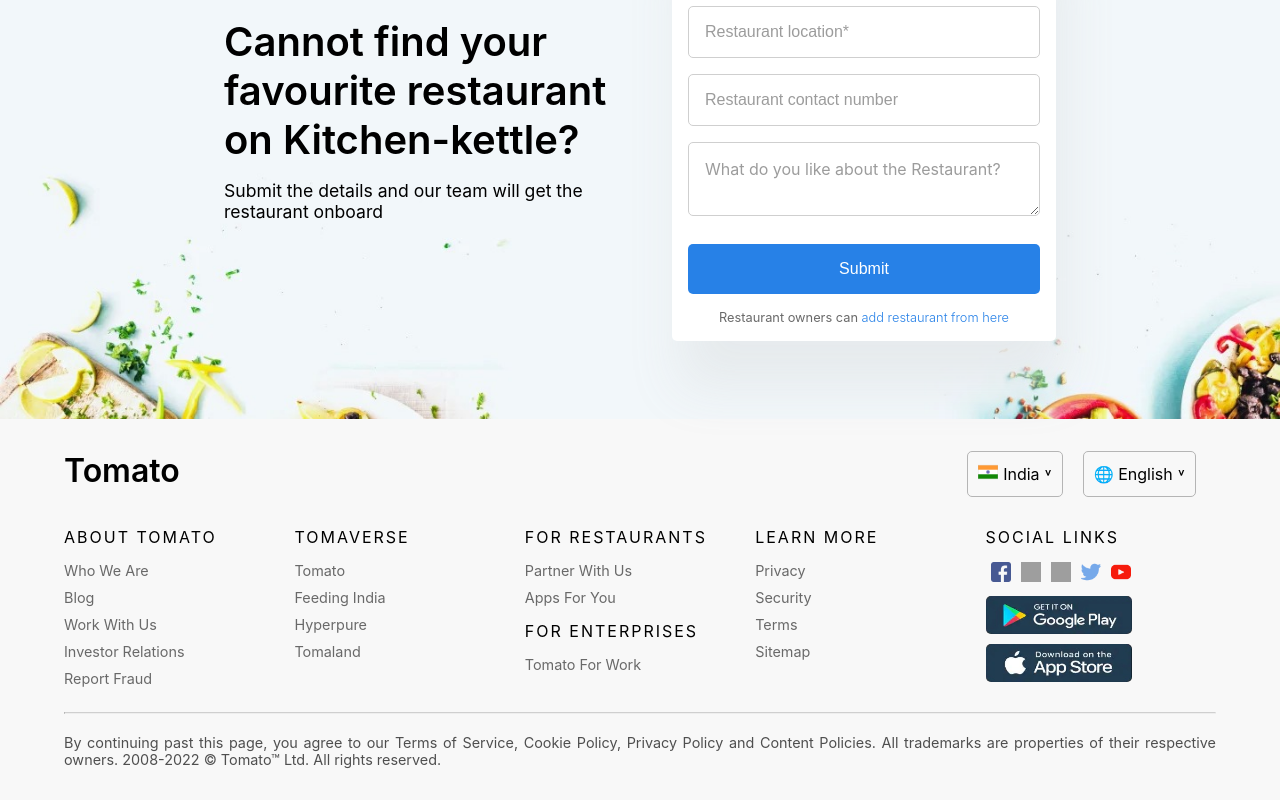
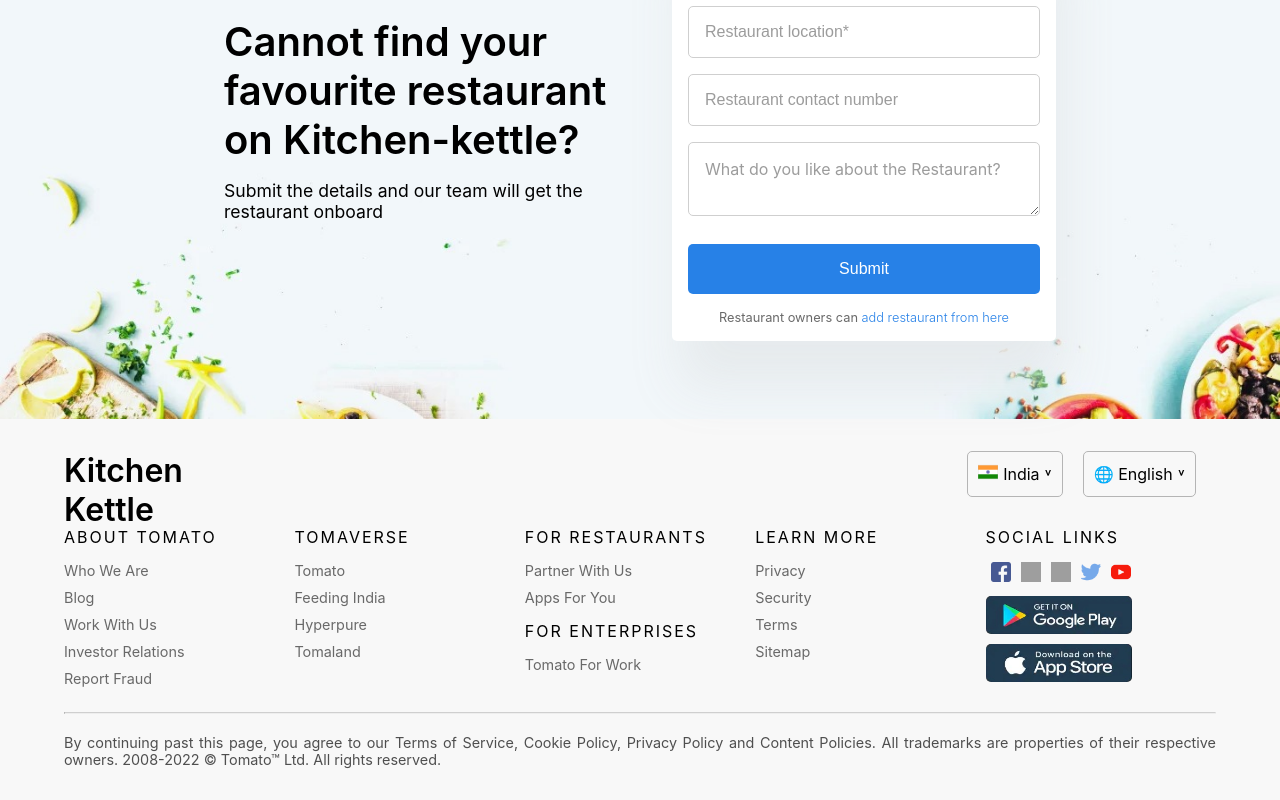
Before and after one commit to Mrcoolx10011/Kitchen-kettle, a React (Vite) app: page /add-restaurant in a window 1280 px wide. Shown: the part 2705-3505 px from the top of the page. Built offline with nearby package versions, Linux system fonts and the light colour scheme; grey boxes are pictures that could not be loaded.

Commit message:
nitesh first

```diff
--- a/src/components/Footer/Footer.jsx
+++ b/src/components/Footer/Footer.jsx
@@ -14,7 +14,7 @@
     return <div className={footerCss.footer}>
         <div className={footerCss.innerFooter}>
             <div className={footerCss.sec1}>
-                <div className={footerCss.logoBox}>Tomato</div>
+                <div className={footerCss.logoBox}>Kitchen Kettle</div>
                 <div className={footerCss.filters}>
                     <div className={footerCss.filterBox}> <span>
                         <img className={footerCss.icon} src={indianFlag} alt="india flag" />
```
Also changed, not shown: src/components/RestaurantComponents/OrderTitleComponent/OrderTitleComponent.jsx (indentation only).
